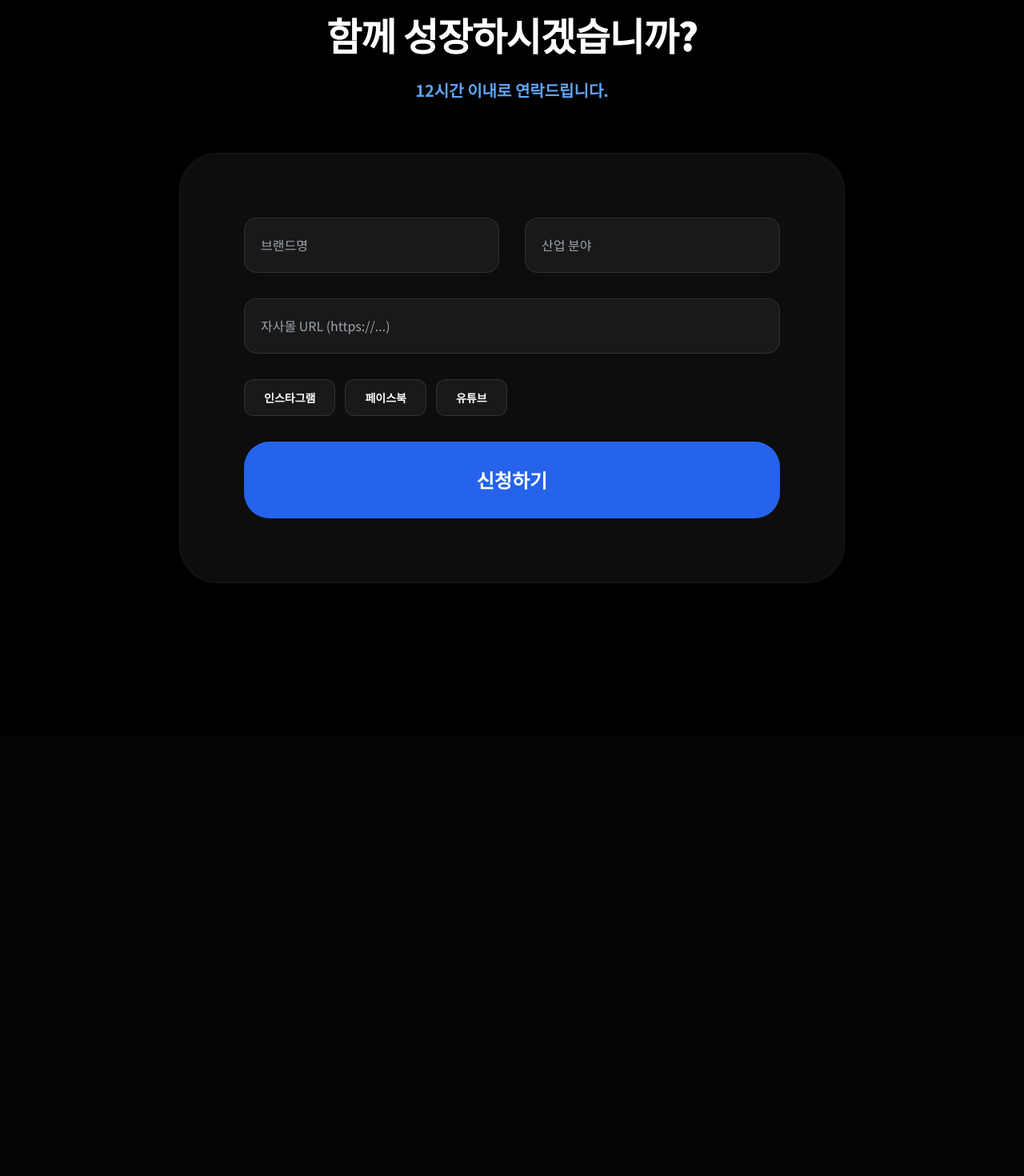
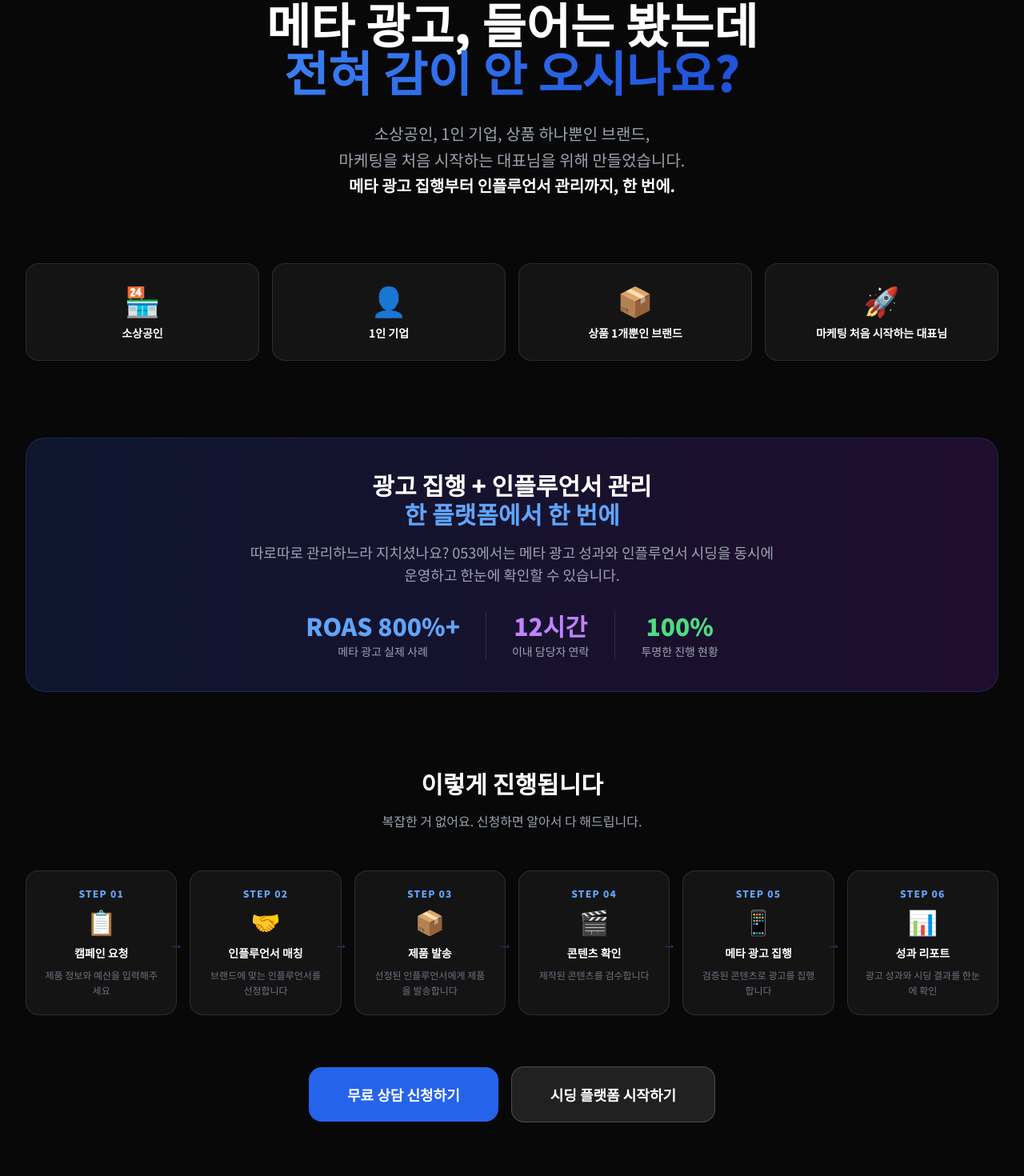
Before and after one commit to hagojob101-home/seeding-platform, a Next.js app: page / in a window 1280 px wide. Shown: the part 973-2443 px from the top of the page at 80% size. Before the commit the page ends 1894 px from the top, so only its background shows below. Built offline with nearby package versions, Linux system fonts and the light colour scheme.

Commit message:
메인 페이지 서비스 소개 섹션 추가

```diff
--- a/pages/index.js
+++ b/pages/index.js
@@ -73,6 +73,106 @@ export default function Home() {
         </div>
       </section>
 
+      {/* 서비스 소개 섹션 */}
+      <section className="py-32 bg-[#080808] relative">
+        <div className="max-w-7xl mx-auto px-8">
+
+          {/* 타겟 공감 헤드라인 */}
+          <div className="text-center mb-20">
+            <p className="text-blue-400 font-bold text-lg mb-4 tracking-widest uppercase">For Small Business</p>
+            <h2 className="text-4xl md:text-6xl font-black mb-8 leading-tight">
+              메타 광고, 들어는 봤는데<br/>
+              <span className="text-gradient">전혀 감이 안 오시나요?</span>
+            </h2>
+            <p className="text-gray-400 text-xl max-w-3xl mx-auto leading-relaxed">
+              소상공인, 1인 기업, 상품 하나뿐인 브랜드,<br/>
+              마케팅을 처음 시작하는 대표님을 위해 만들었습니다.<br/>
+              <span className="text-white font-semibold">메타 광고 집행부터 인플루언서 관리까지, 한 번에.</span>
+            </p>
+          </div>
+
+          {/* 타겟 카드 */}
+          <div className="grid grid-cols-2 md:grid-cols-4 gap-4 mb-24">
+            {[
+              { icon: '🏪', text: '소상공인' },
+              { icon: '👤', text: '1인 기업' },
+              { icon: '📦', text: '상품 1개뿐인 브랜드' },
+              { icon: '🚀', text: '마케팅 처음 시작하는 대표님' },
+            ].map((item, i) => (
+              <div key={i} className="bg-white/5 border border-white/10 rounded-2xl p-6 text-center hover:bg-white/10 transition">
+                <p className="text-4xl mb-3">{item.icon}</p>
+                <p className="text-white font-semibold text-sm">{item.text}</p>
+              </div>
+            ))}
+          </div>
+
+          {/* 한번에 해결 */}
+          <div className="bg-gradient-to-r from-blue-900/30 to-purple-900/30 border border-blue-500/20 rounded-3xl p-10 mb-24 text-center">
+            <h3 className="text-3xl font-black text-white mb-4">
+              광고 집행 + 인플루언서 관리<br/>
+              <span className="text-blue-400">한 플랫폼에서 한 번에</span>
+            </h3>
+            <p className="text-gray-400 text-lg max-w-2xl mx-auto">
+              따로따로 관리하느라 지치셨나요? 053에서는 메타 광고 성과와 인플루언서 시딩을 동시에 운영하고 한눈에 확인할 수 있습니다.
+            </p>
+            <div className="flex justify-center gap-8 mt-8">
+              <div className="text-center">
+                <p className="text-3xl font-black text-blue-400">ROAS 800%+</p>
+                <p className="text-gray-400 text-sm mt-1">메타 광고 실제 사례</p>
+              </div>
+              <div className="w-px bg-white/10" />
+              <div className="text-center">
+                <p className="text-3xl font-black text-purple-400">12시간</p>
+                <p className="text-gray-400 text-sm mt-1">이내 담당자 연락</p>
+              </div>
+              <div className="w-px bg-white/10" />
+              <div className="text-center">
+                <p className="text-3xl font-black text-green-400">100%</p>
+                <p className="text-gray-400 text-sm mt-1">투명한 진행 현황</p>
+              </div>
+            </div>
+          </div>
+
+          {/* 서비스 흐름 */}
+          <div className="text-center mb-12">
+            <h3 className="text-3xl font-black text-white mb-4">이렇게 진행됩니다</h3>
+            <p className="text-gray-400">복잡한 거 없어요. 신청하면 알아서 다 해드립니다.</p>
+          </div>
+          <div className="grid grid-cols-2 md:grid-cols-3 lg:grid-cols-6 gap-4">
+            {[
+              { step: '01', icon: '📋', title: '캠페인 요청', desc: '제품 정보와 예산을 입력해주세요' },
+              { step: '02', icon: '🤝', title: '인플루언서 매칭', desc: '브랜드에 맞는 인플루언서를 선정합니다' },
+              { step: '03', icon: '📦', title: '제품 발송', desc: '선정된 인플루언서에게 제품을 발송합니다' },
+              { step: '04', icon: '🎬', title: '콘텐츠 확인', desc: '제작된 콘텐츠를 검수합니다' },
+              { step: '05', icon: '📱', title: '메타 광고 집행', desc: '검증된 콘텐츠로 광고를 집행합니다' },
+              { step: '06', icon: '📊', title: '성과 리포트', desc: '광고 성과와 시딩 결과를 한눈에 확인' },
+            ].map((item, i) => (
+              <div key={i} className="relative">
+                <div className="bg-white/5 border border-white/10 rounded-2xl p-5 text-center hover:bg-white/10 hover:border-blue-500/30 transition h-full">
+                  <p className="text-blue-400 text-xs font-black mb-2 tracking-widest">STEP {item.step}</p>
+                  <p className="text-3xl mb-3">{item.icon}</p>
+                  <p className="text-white font-bold text-sm mb-2">{item.title}</p>
+                  <p className="text-gray-500 text-xs leading-relaxed">{item.desc}</p>
+                </div>
+                {i < 5 && (
+                  <div className="hidden lg:block absolute top-1/2 -right-2 transform -translate-y-1/2 text-blue-500/50 text-lg z-10">→</div>
+                )}
+              </div>
+            ))}
+          </div>
+
+          {/* CTA */}
+          <div className="text-center mt-16">
+            <a href="#apply" className="bg-blue-600 text-white px-12 py-5 rounded-2xl font-black text-lg hover:bg-blue-700 transition inline-block mr-4">
+              무료 상담 신청하기
+            </a>
+            <a href="/login" className="bg-white/10 text-white px-12 py-5 rounded-2xl font-black text-lg hover:bg-white/20 transition inline-block border border-white/20">
+              시딩 플랫폼 시작하기
+            </a>
+          </div>
+        </div>
+      </section>
+
       <section id="apply" className="py-48 bg-black relative">
         <div className="max-w-4xl mx-auto px-8">
           <div className="text-center mb-16">
```
